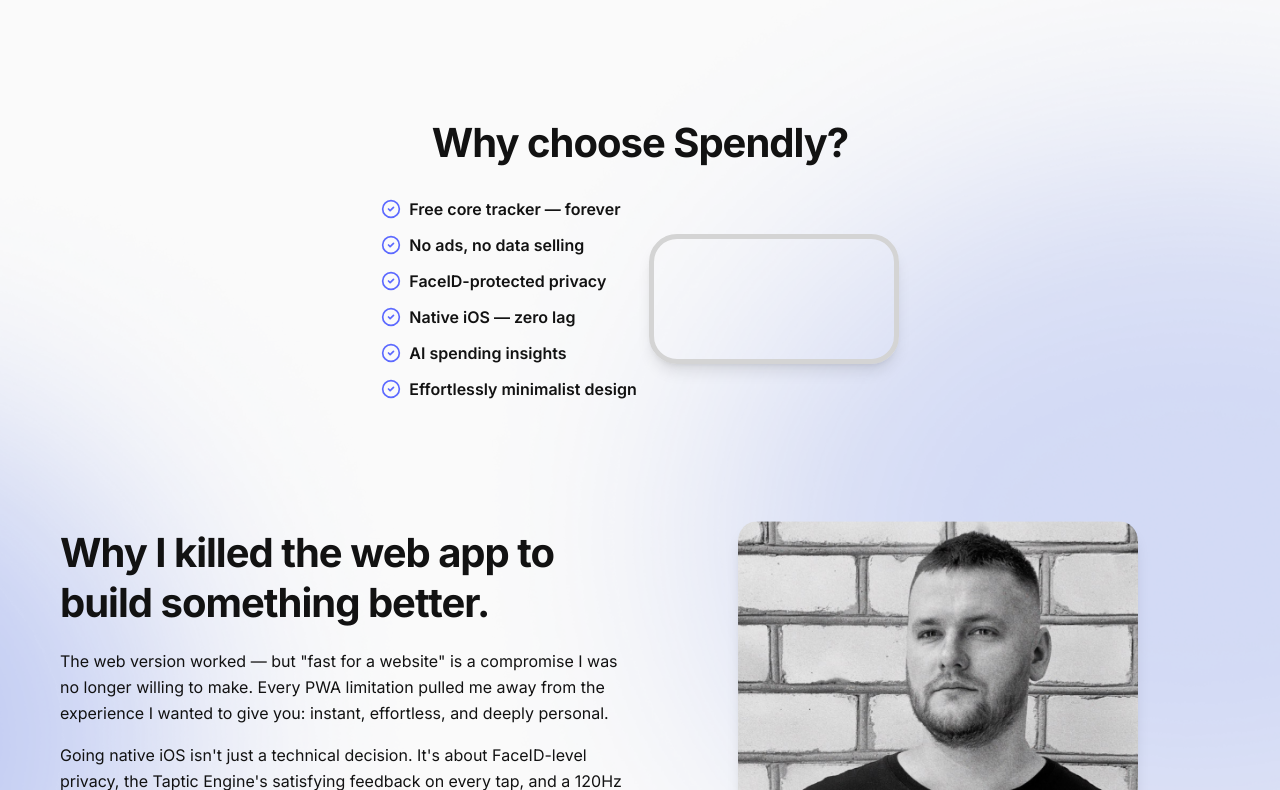
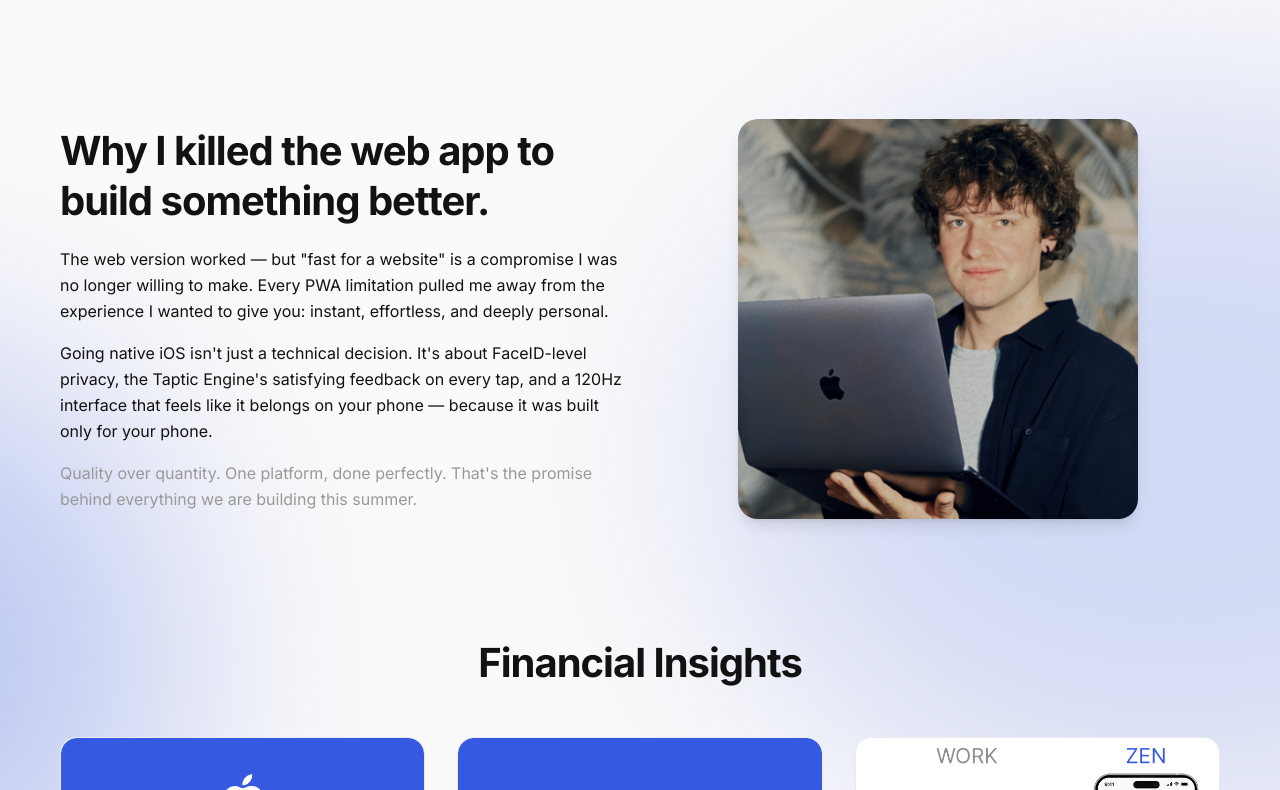
Before and after one commit to Artem-Kysylov/spendly-landing, a Next.js app: page / in a window 1280 px wide. Shown: the part 1350-2140 px from the top of the page. Built offline with nearby package versions, Linux system fonts and the light colour scheme; no server answers; grey boxes are pictures that could not be loaded.

Commit message:
update landing page

```diff
--- a/app/page.tsx
+++ b/app/page.tsx
@@ -1,6 +1,5 @@
 import Hero from '@/components/sections/Hero'
 import Features from '@/components/sections/Features'
-import WhyChooseSpendly from '@/components/sections/WhyChooseSpendly'
 import Founder from '@/components/sections/Founder'
 import BlogSection from '@/components/sections/BlogSection'
 import Faq from '@/components/sections/Faq'
@@ -11,7 +10,6 @@
     <div>
       <Hero />
       <Features />
-      <WhyChooseSpendly />
       <Founder />
       <BlogSection />
       <Faq />
--- a/components/layout/Footer.tsx
+++ b/components/layout/Footer.tsx
@@ -4,8 +4,6 @@
 
 const NAV_LINKS = [
   { label: 'Features', href: '#features' },
-  { label: 'How it works', href: '#how-it-works' },
-  { label: 'Why choose us', href: '#why-choose-us' },
   { label: 'Financial Insights', href: '#blog' },
   { label: 'FAQ', href: '#faq' },
 ]
--- a/components/layout/Header.tsx
+++ b/components/layout/Header.tsx
@@ -6,8 +6,6 @@
 
 const NAV_LINKS = [
   { label: 'Features', href: '#features' },
-  { label: 'How it works', href: '#how-it-works' },
-  { label: 'Why choose us', href: '#why-choose-us' },
   { label: 'Financial Insights', href: '#blog' },
   { label: 'FAQ', href: '#faq' },
 ]
--- a/components/sections/Founder.tsx
+++ b/components/sections/Founder.tsx
@@ -4,6 +4,12 @@
 import { fadeUp, fadeUpScale, viewportDefault, containerStagger } from '@/components/utils/motion'
 
 const Founder = () => {
+  /**
+   * next/image кеширует оптимизированный файл по URL. При замене public/about.png
+   * с тем же именем увеличьте число ниже — иначе может показываться старое изображение.
+   */
+  const aboutImageSrc = `/about.png?v=2`
+
   return (
     <section className="mt-[120px]" id="founder">
       <div className="landing__container">
@@ -40,7 +46,7 @@
           >
             <div className="relative w-full max-w-[400px] h-[320px] sm:h-[400px]">
               <Image
-                src="/about.png"
+                src={aboutImageSrc}
                 alt="Artem - Creator of Spendly"
                 fill
                 sizes="(max-width: 768px) 100vw, 50vw"
--- a/components/sections/WhyChooseSpendly.tsx
+++ /dev/null
@@ -1,63 +0,0 @@
-'use client'
-import React from 'react'
-import { CircleCheck } from 'lucide-react'
-import { motion } from 'framer-motion'
-import { fadeUp, viewportDefault, containerStagger, fadeUpScale } from '@/components/utils/motion'
-
-const BULLETS = [
-  'Free core tracker — forever',
-  'No ads, no data selling',
-  'FaceID-protected privacy',
-  'Native iOS — zero lag',
-  'AI spending insights',
-  'Effortlessly minimalist design',
-]
-
-const WhyChooseUs = () => {
-  return (
-    <section className="mt-[120px]" id="why-choose-us">
-      <div className="landing__container">
-        <motion.h2
-          className="text-[40px] font-bold text-foreground text-center mb-[30px] tracking-tight"
-          initial="hidden"
-          whileInView="visible"
-          viewport={viewportDefault}
-          variants={fadeUp(0)}
-        >
-          Why choose Spendly?
-        </motion.h2>
-        <motion.div
-          className="mx-auto w-fit flex flex-col xl:flex-row items-start xl:items-center justify-center xl:justify-center gap-[12px]"
-          initial="hidden"
-          whileInView="visible"
-          viewport={viewportDefault}
-          variants={containerStagger(0.08)}
-        >
-          <motion.ul className="flex flex-col items-start gap-[12px] w-full xl:w-auto xl:flex-none" variants={containerStagger(0.08)}>
-            {BULLETS.map((text, i) => (
-              <motion.li key={text} className="flex items-center w-full" variants={fadeUp(i * 0.05)}>
-                <CircleCheck className="mr-2 text-primary" size={20} />
-                <p className="text-[16px] font-semibold text-foreground">{text}</p>
-              </motion.li>
-            ))}
-          </motion.ul>
-          <motion.div
-            className="flex justify-center xl:justify-start w-full xl:w-auto xl:flex-none"
-            variants={fadeUpScale(0.15)}
-          >
-            <video
-              src="/why-choose-us.mp4"
-              className="w-full max-w-[250px] h-auto rounded-[28px] border-[5px] border-neutral-300 shadow-lg"
-              muted
-              autoPlay
-              loop
-              playsInline
-            />
-          </motion.div>
-        </motion.div>
-      </div>
-    </section>
-  )
-}
-
-export default WhyChooseUs
--- a/next.config.ts
+++ b/next.config.ts
@@ -5,6 +5,10 @@
 
 const nextConfig: NextConfig = {
   productionBrowserSourceMaps: process.env.VERCEL_ENV === 'preview',
+  images: {
+    // Все пути из /public для next/image (обложки /blog/**, логотипы, about.png, …)
+    localPatterns: [{ pathname: '/**' }],
+  },
   async headers() {
     return [
       {
```
Also changed, not shown: public/Spendly-logo.svg, public/about.png.
